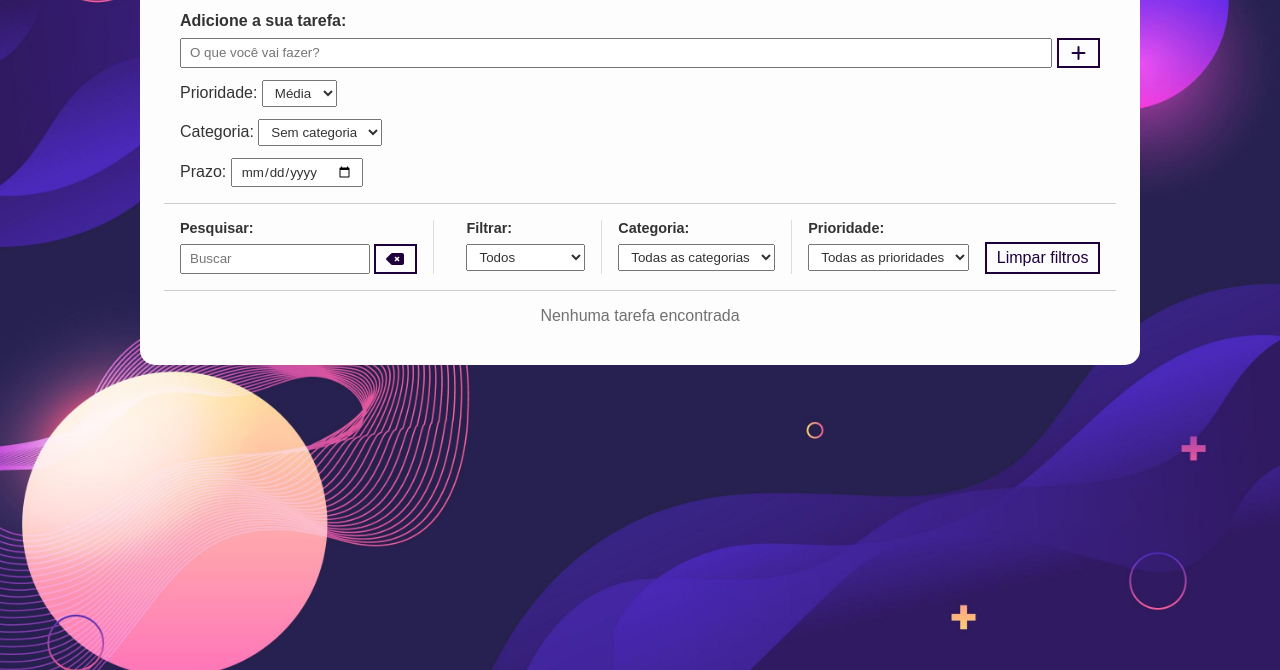
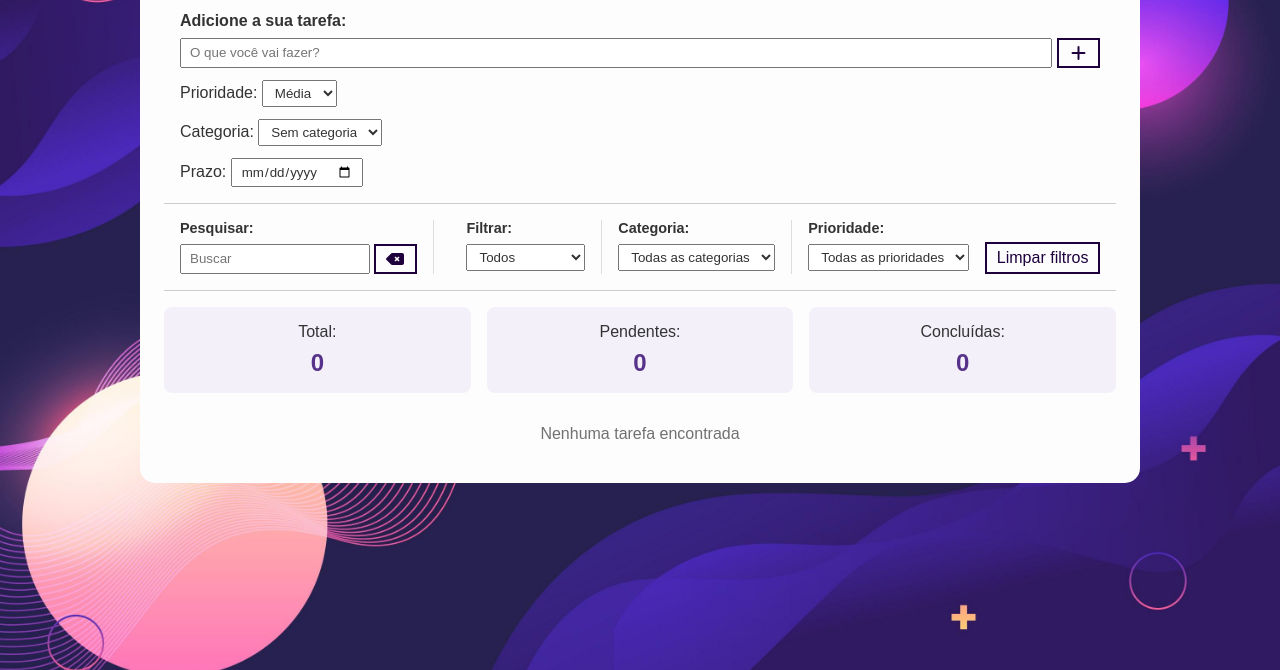
Before and after one commit to annielemarinho/to-do-list, a plain HTML site: page index.html in a window 1280 px wide. Shown: the part 130-800 px from the top of the page. Drawn offline with Linux system fonts and the light colour scheme.

Commit message:
Adiciona contador de tarefas com indicadores em cartoes

```diff
--- a/css/styles.css
+++ b/css/styles.css
@@ -267,3 +267,26 @@ input, select {
     padding: 1rem;
     color: #727171;
 }
+
+#task-counter {
+    display: flex;
+    gap: 1rem;
+    flex-wrap: wrap;
+    padding: 1rem 0;
+}
+
+#task-counter p {
+    flex: 1;
+    background-color: #f3f0fa;
+    padding: 1rem;
+    border-radius: 8px;
+    text-align: center;
+}
+
+#task-counter span {
+    display: block;
+    font-size: 1.5rem;
+    font-weight: bold;
+    margin-top: 0.5rem;
+    color: #56328a;
+}
--- a/index.html
+++ b/index.html
@@ -118,6 +118,11 @@
             </div>
             <button type="button" id="clear-filters-btn">Limpar filtros</button>
         </div>
+        <div id="task-counter">
+            <p>Total: <span id="total-count">0</span></p>
+            <p>Pendentes: <span id="pending-count">0</span></p>
+            <p>Concluídas: <span id="completed-count">0</span></p>
+        </div>
         <div id="todo-list">
         </div>
         <p id="empty-message" class="hide">Nenhuma tarefa encontrada</p>
--- a/js/scripts.js
+++ b/js/scripts.js
@@ -21,6 +21,9 @@ const categoryFilterSelect = document.querySelector("#category-filter-select");
 const priorityFilterSelect = document.querySelector("#priority-filter-select");
 const clearFiltersBtn = document.querySelector("#clear-filters-btn");
 const emptyMessage = document.querySelector("#empty-message");
+const totalCount = document.querySelector("#total-count");
+const pendingCount = document.querySelector("#pending-count");
+const completedCount = document.querySelector("#completed-count");
 
 let editingTodoId;
 
@@ -99,6 +102,15 @@ const applyFilters = () => {
     emptyMessage.classList.toggle("hide", visibleCount > 0);
 };
 
+const updateTaskCounter = () => {
+    const todos = document.querySelectorAll(".todo");
+    const total = todos.length;
+    const completed = document.querySelectorAll(".todo.done").length;
+    const pending = total - completed;
+    totalCount.textContent = total;
+    pendingCount.textContent = pending;
+    completedCount.textContent = completed;
+};
 
 //Eventos
 todoForm.addEventListener("submit", (e) => {
@@ -117,7 +129,9 @@ todoForm.addEventListener("submit", (e) => {
         todoCategory.value = "none";
         todoDeadline.value = "";
         todoInput.focus();
+        updateTaskCounter();
     }
+
 });
 
 document.addEventListener("click", (e) => {
@@ -140,6 +154,7 @@ document.addEventListener("click", (e) => {
 
     if (targetEl.classList.contains("finish-todo")) {
         parentEl.classList.toggle("done");
+        updateTaskCounter();
         updateTodoDeadlineState(parentEl);
         updateTodoStatusLocalStorage(todoId);
         applyFilters();
@@ -147,6 +162,7 @@ document.addEventListener("click", (e) => {
 
     if (targetEl.classList.contains("remove-todo")) {
         parentEl.remove();
+        updateTaskCounter();
         removeTodoLocalStorage(todoId);
         applyFilters();
     }
@@ -221,6 +237,7 @@ const loadTodos = () => {
         todoList.appendChild(todoElement);
     });
 
+    updateTaskCounter();
     applyFilters();
 };
 
```
